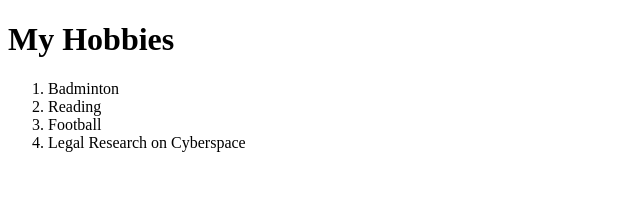
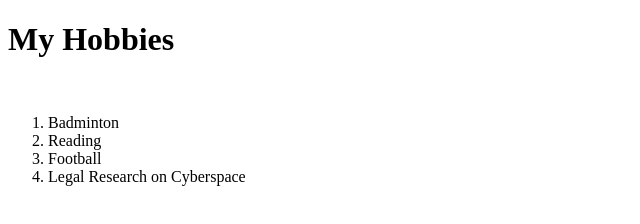
Before and after one commit to jollyboss123/cv, a plain HTML site: page hobbies.html in a window 1280 px wide. Shown: the whole page, without its empty margins (0-640 px from the left). Drawn offline with Linux system fonts and the light colour scheme.

Commit message:
Update hobbies.html

```diff
--- a/hobbies.html
+++ b/hobbies.html
@@ -5,7 +5,7 @@
     <title>My Hobbies</title>
   </head>
   <body>
-    <h1>My Hobbies</h1>
+    <h1>My Hobbies</h1><br>
     <ol>
       <li>Badminton</li>
       <li>Reading</li>
```
